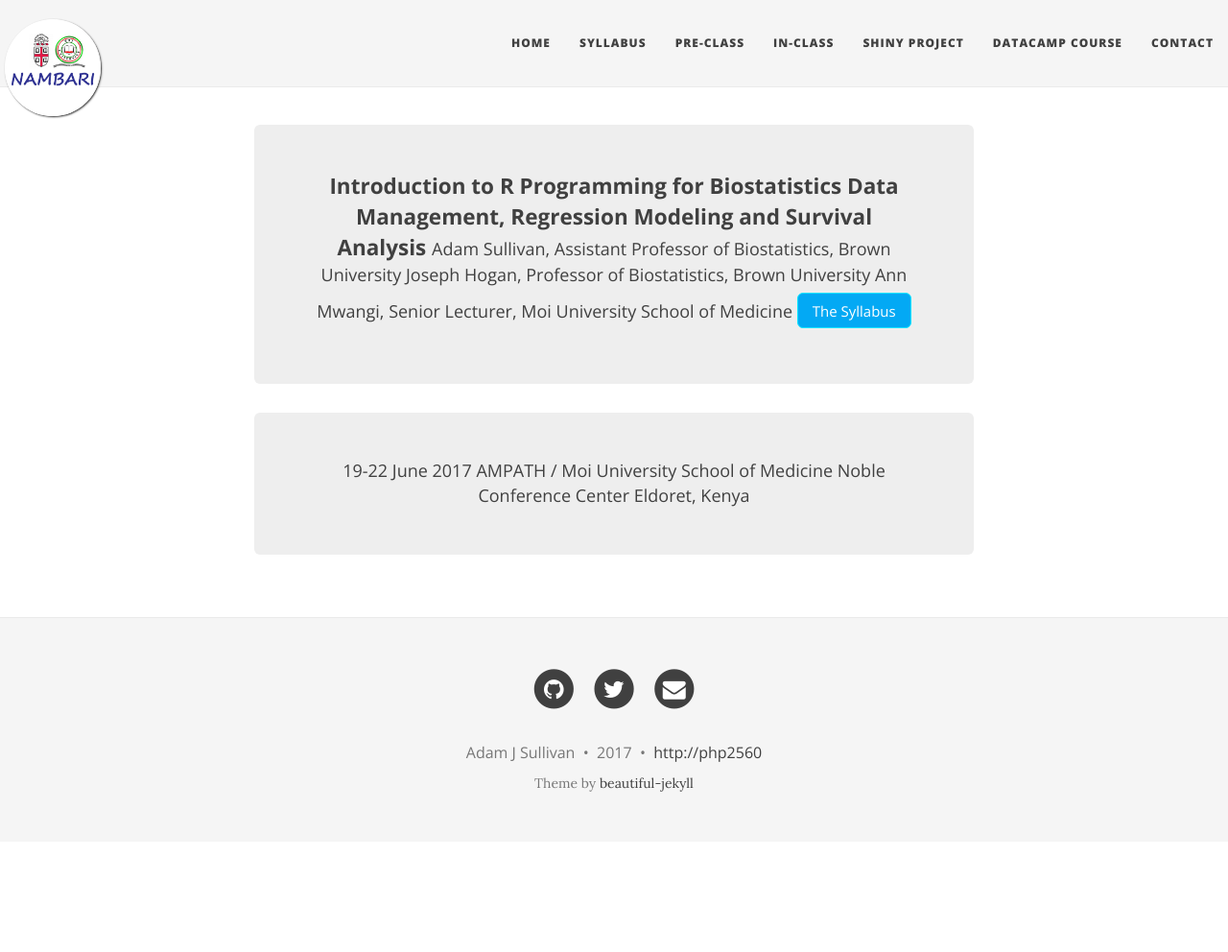
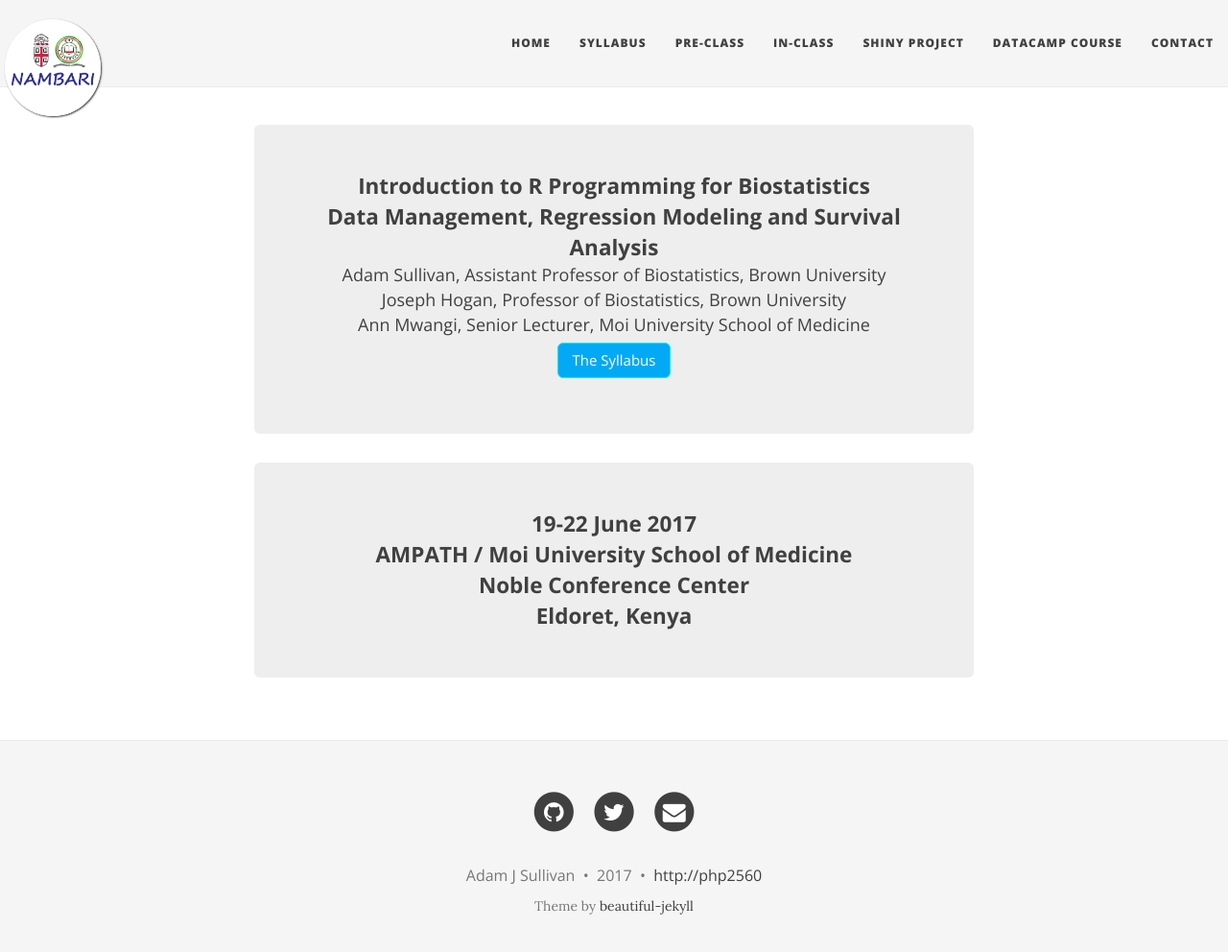
Before and after one commit to NAMBARI/nambari.github.io, a Jekyll site: the page built from index.md, in a window 1280 px wide and 1005 px high. Shown: the top 992 px of the window at 96% size. Built offline with Jekyll 4.4.1, drawn with Linux system fonts in a browser that asks for light colours; nearby versions of some CDN libraries.

Commit message:
front page formatting

```diff
--- a/index.md
+++ b/index.md
@@ -11,16 +11,16 @@ title: PHP 2511: Applied Regression Analysis
 
 <strong  style="font-size: 125%;">
 Introduction to R Programming for Biostatistics
-
+<br>
 Data Management, Regression Modeling and Survival Analysis
 </strong>
-
+<br>
 Adam Sullivan, Assistant Professor of Biostatistics, Brown University
-
+<br>
 Joseph Hogan, Professor of Biostatistics, Brown University
-
+<br>
 Ann Mwangi, Senior Lecturer, Moi University School of Medicine
-
+<br>
 
 
 
@@ -37,13 +37,17 @@ Ann Mwangi, Senior Lecturer, Moi University School of Medicine
 
 
 <div class="main-explain-area jumbotron">
-
+<strong  style="font-size: 125%;">
 <div style="text-align: center;">
 19-22 June 2017
+<br>
 AMPATH / Moi University School of Medicine
+<br>
 Noble Conference Center
+<br>
 Eldoret, Kenya
 
 
 </div>
+</strong>
 </div>
```
